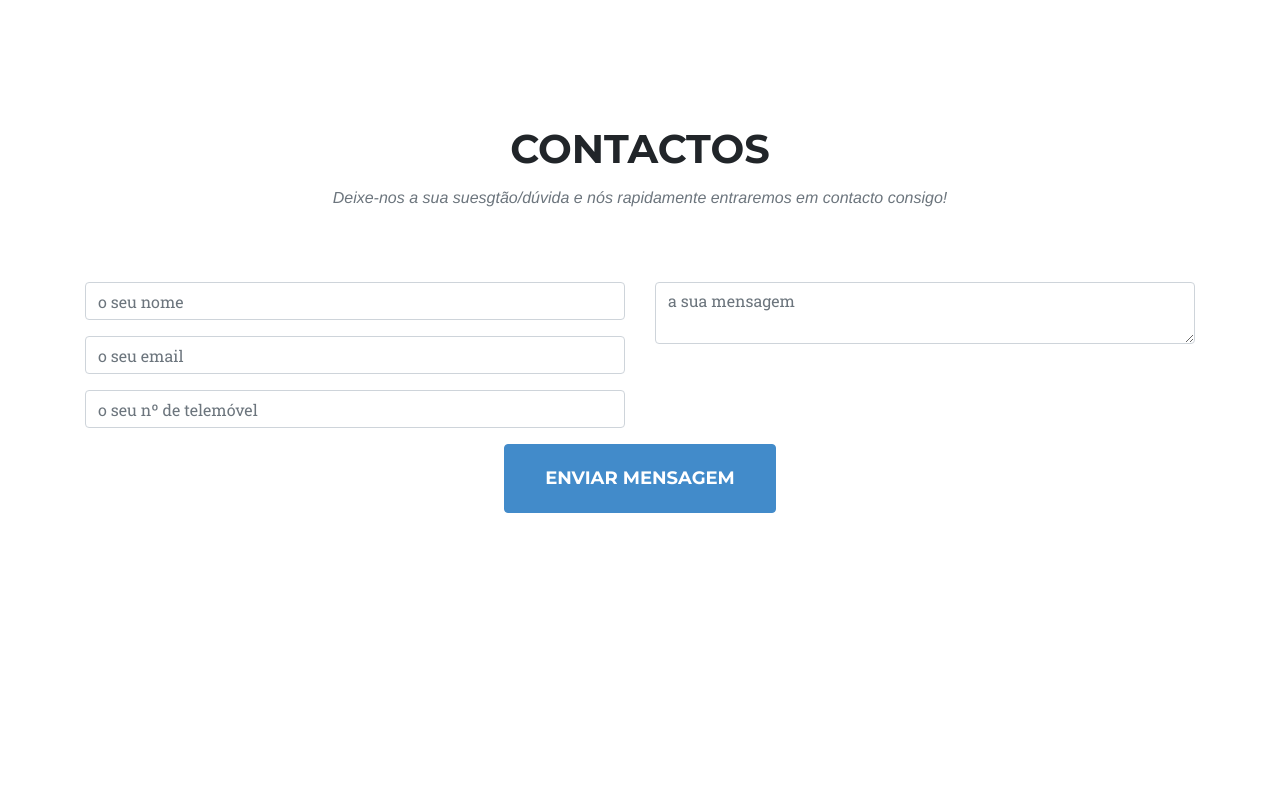
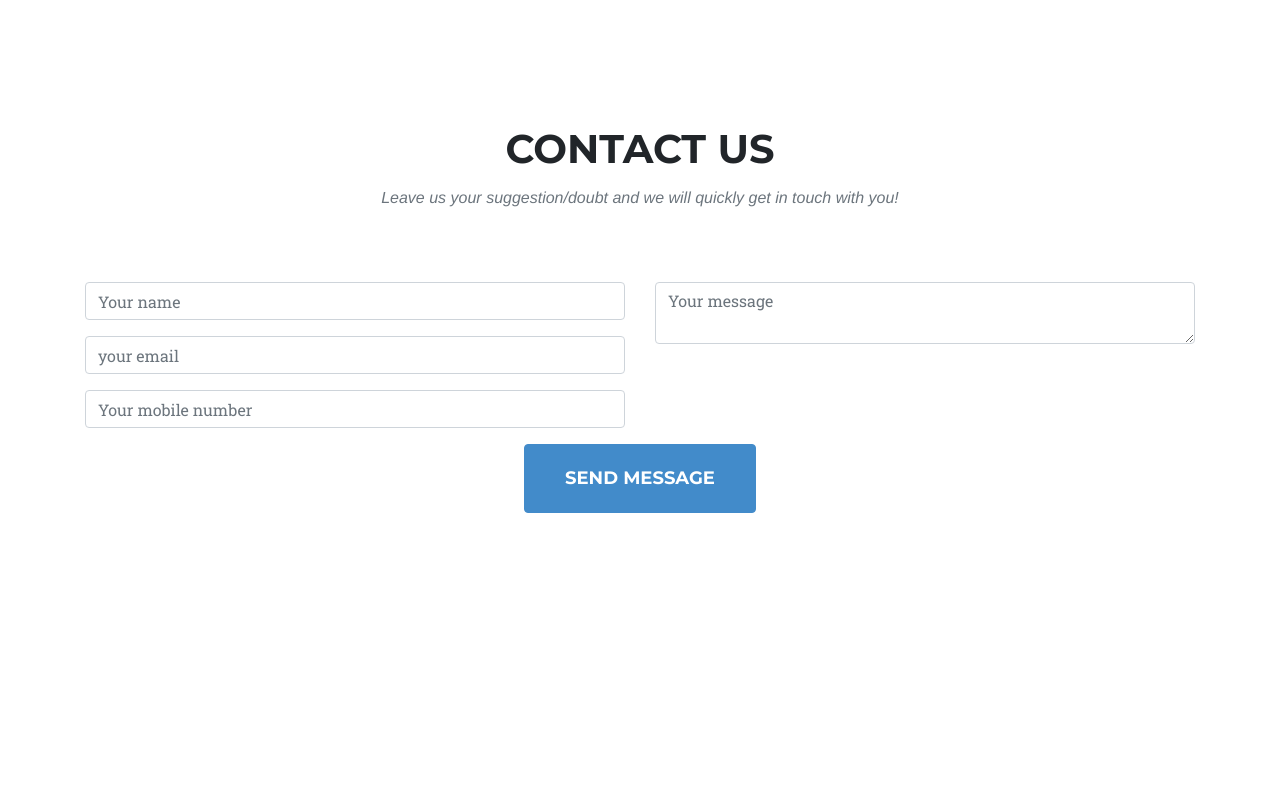
Before and after one commit to Achette/WebConference, a plain HTML site: page index.html in a window 1280 px wide. Shown: the part 2160-2960 px from the top of the page. Drawn offline with nearby package versions, Linux system fonts and the light colour scheme; some packages are replaced by stand-ins of ours; no server answers; a script that the page names is missing; a web font is replaced by a local one.

Commit message:
Fixed some issues

```diff
--- a/index.html
+++ b/index.html
@@ -156,9 +156,9 @@
         <div class="container">
             <div class="row">
                 <div class="col-lg-12 text-center">
-                    <h2 class="section-heading text-uppercase">Contactos</h2>
-                    <h3 class="section-subheading text-muted">Deixe-nos a sua suesgtão/dúvida e nós rapidamente
-                        entraremos em contacto consigo!</h3>
+                    <h2 class="section-heading text-uppercase">Contact us</h2>
+                    <h3 class="section-subheading text-muted">Leave us your suggestion/doubt and we will quickly get in
+                        touch with you!</h3>
                 </div>
             </div>
             <div class="row">
@@ -167,27 +167,26 @@
                         <div class="row">
                             <div class="col-md-6">
                                 <div class="form-group">
-                                    <input class="form-control" id="name" type="text" placeholder="o seu nome" required>
+                                    <input class="form-control" id="name" type="text" placeholder="Your name" required>
                                 </div>
                                 <div class="form-group">
-                                    <input class="form-control" id="email" type="email" placeholder="o seu email"
+                                    <input class="form-control" id="email" type="email" placeholder="your email"
                                         required>
                                 </div>
                                 <div class="form-group">
-                                    <input class="form-control" id="phone" type="tel"
-                                        placeholder="o seu nº de telemóvel">
+                                    <input class="form-control" id="phone" type="tel" placeholder="Your mobile number">
                                 </div>
                             </div>
                             <div class="col-md-6">
                                 <div class="form-group">
-                                    <textarea class="form-control" id="message" placeholder="a sua mensagem"
+                                    <textarea class="form-control" id="message" placeholder="Your message"
                                         required></textarea>
                                 </div>
                             </div>
 
                             <div class="col-lg-12 text-center">
                                 <button id="sendMessageButton" class="btn btn-primary btn-xl text-uppercase"
-                                    type="submit">Enviar mensagem</button>
+                                    type="submit">Send message</button>
                             </div>
                         </div>
                     </form>
@@ -206,7 +205,7 @@
         <div class="container">
             <div class="row">
                 <div class="col-md-6">
-                    <span class="copyright">Copyright &copy; WebConference 2018</span>
+                    <span class="copyright">Copyright &copy; WebConference 2022</span>
                 </div>
                 <div class="col-md-6">
                     <ul class="list-inline social-buttons">
@@ -239,7 +238,7 @@
         <div class="modal-dialog" role="document">
             <div class="modal-content">
                 <div class="modal-header">
-                    <h5 class="modal-title" id="exampleModalLabel">Entrar na Área privada</h5>
+                    <h5 class="modal-title" id="exampleModalLabel">Access Private Area</h5>
                     <button type="button" class="close" data-dismiss="modal" aria-label="Close">
                         <span aria-hidden="true">&times;</span>
                     </button>
@@ -255,8 +254,8 @@
 
                 </div>
                 <div class="modal-footer">
-                    <button type="button" class="btn btn-secondary" data-dismiss="modal">Cancelar</button>
-                    <button type="button" class="btn btn-primary">Entrar</button>
+                    <button type="button" class="btn btn-secondary" data-dismiss="modal">Cancel</button>
+                    <button type="button" class="btn btn-primary">Sign in</button>
                 </div>
             </div>
         </div>
```
